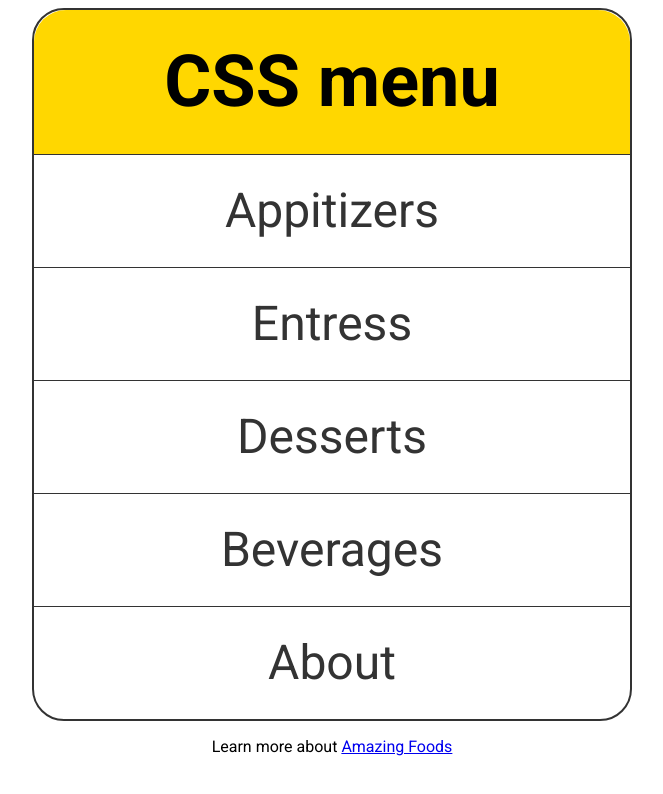
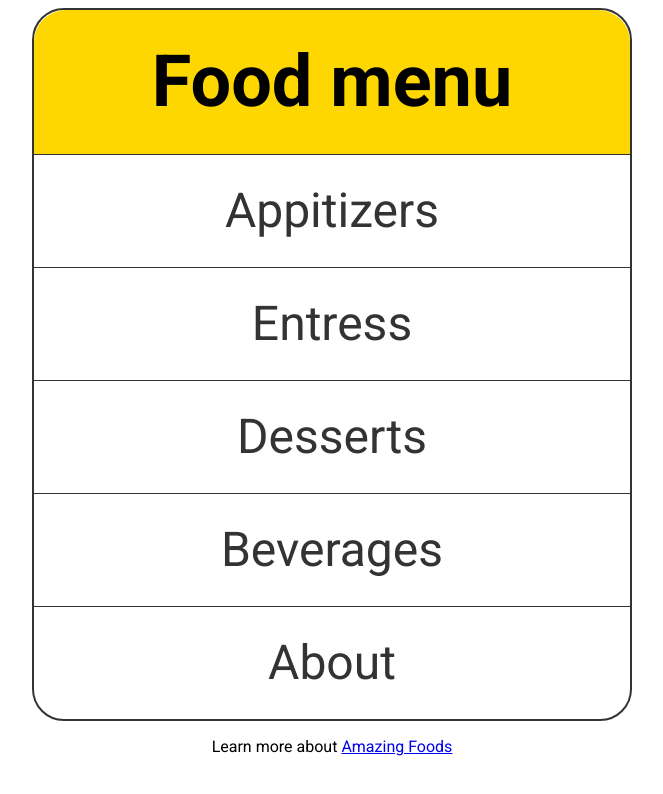
Before and after one commit to ehisjunior/Pratical, a plain HTML site: page Mini Project/index.html in a window 1280 px wide. Shown: the whole page, without its empty margins (308-971 px from the left). Drawn offline with Linux system fonts and the light colour scheme.

Commit message:
Made so changes on the mini project on food menu

```diff
--- a/Mini Project/index.html
+++ b/Mini Project/index.html
@@ -8,7 +8,7 @@
 </head>
 <body>
     <nav>
-        <h2>CSS menu</h2>
+        <h2>Food menu</h2>
         <ul>
             <li><a href="fzmovies.net">Appitizers</a></li>
             <li><a href="fzmovies.net">Entress</a></li>
```
